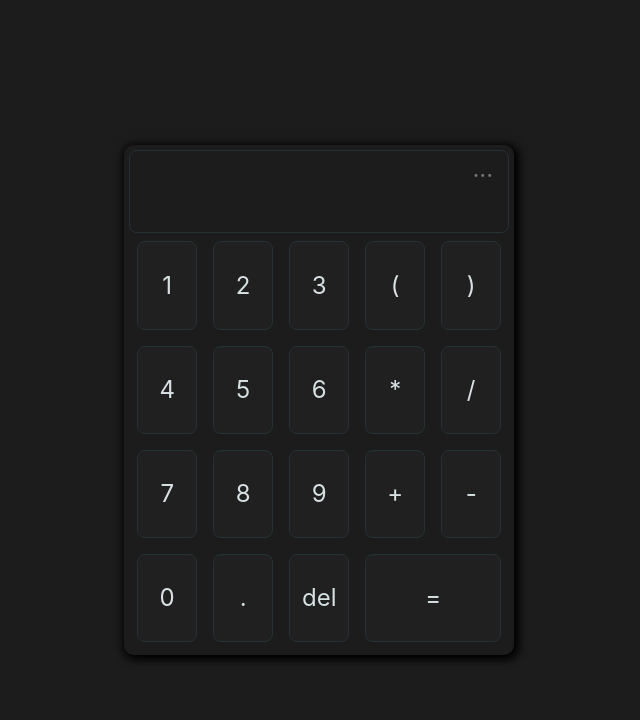
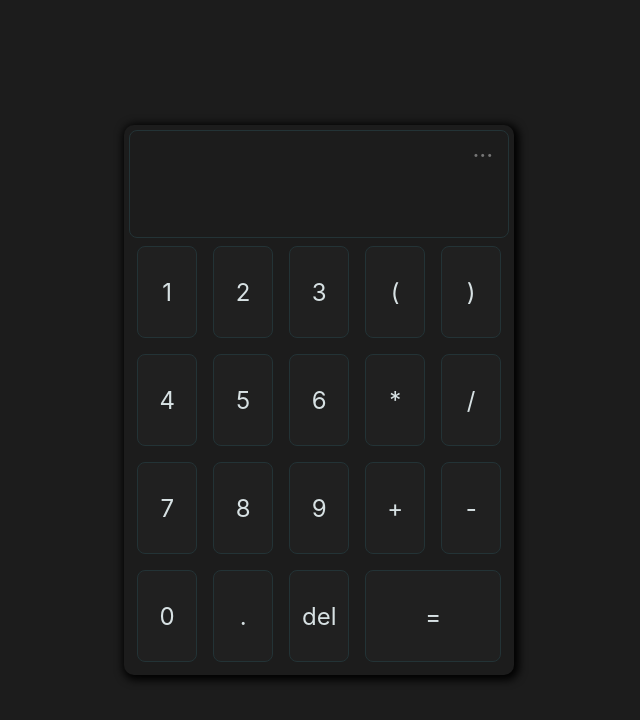
Before and after one commit to VadosLight/Andersen_lab_7, a plain HTML site: page index.html in a window 1280 px wide. Shown: the whole page, without its empty margins (316-956 px from the left). Drawn offline with Linux system fonts and the light colour scheme.

Commit message:
last last fix!

```diff
--- a/index.css
+++ b/index.css
@@ -30,7 +30,7 @@ body {
 
   border-radius: 10px;
   min-width: 380px;
-  min-height: 500px;
+  min-height: 520px;
   padding: 5px;
 
   box-shadow: 2px 2px 8px 3px black;
@@ -39,10 +39,11 @@ body {
 #calculator__input {
   grid-area: input;
   padding: 3px 15px;
+  min-height: 100px;
 
   font-size: 1.5rem;
   color: rgb(215, 225, 227);
-  cursor: not-allowed;
+  cursor: context-menu;
   text-align: end;
 
   background-color: rgb(28, 28, 28);
@@ -63,6 +64,7 @@ body {
   color: rgb(215, 225, 227);
 
   user-select: none;
+  cursor: pointer;
 }
 
 #btn_solve {
```
